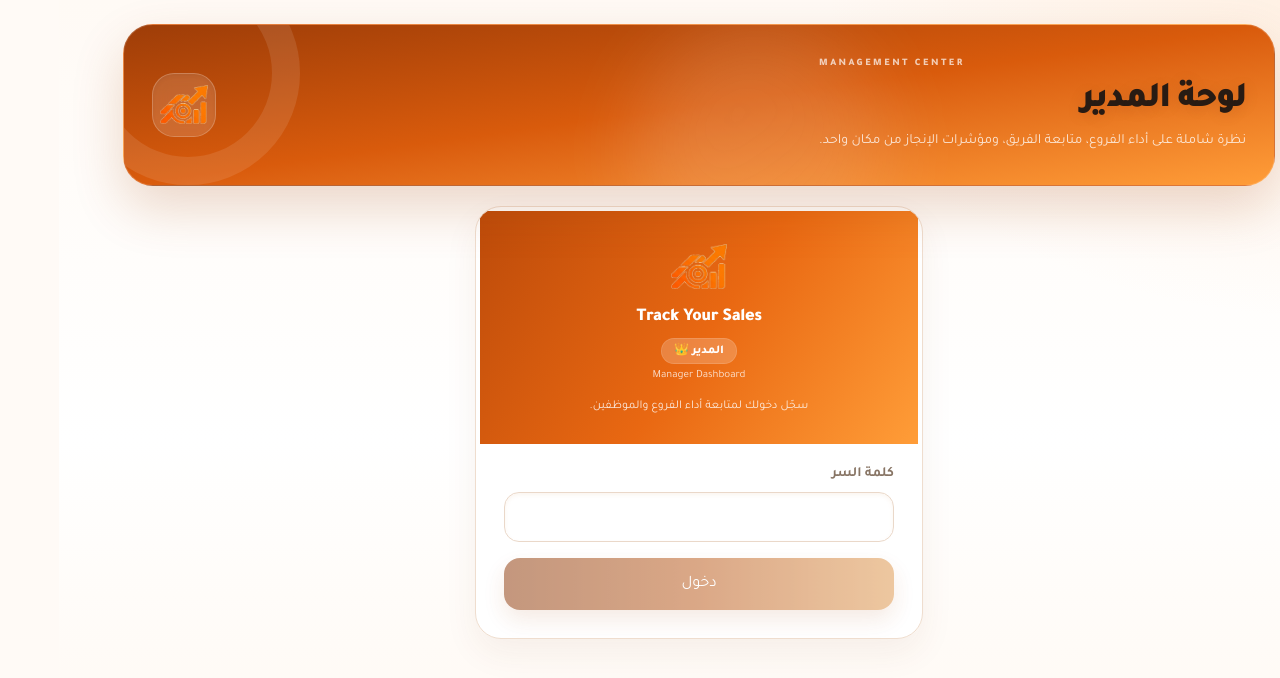
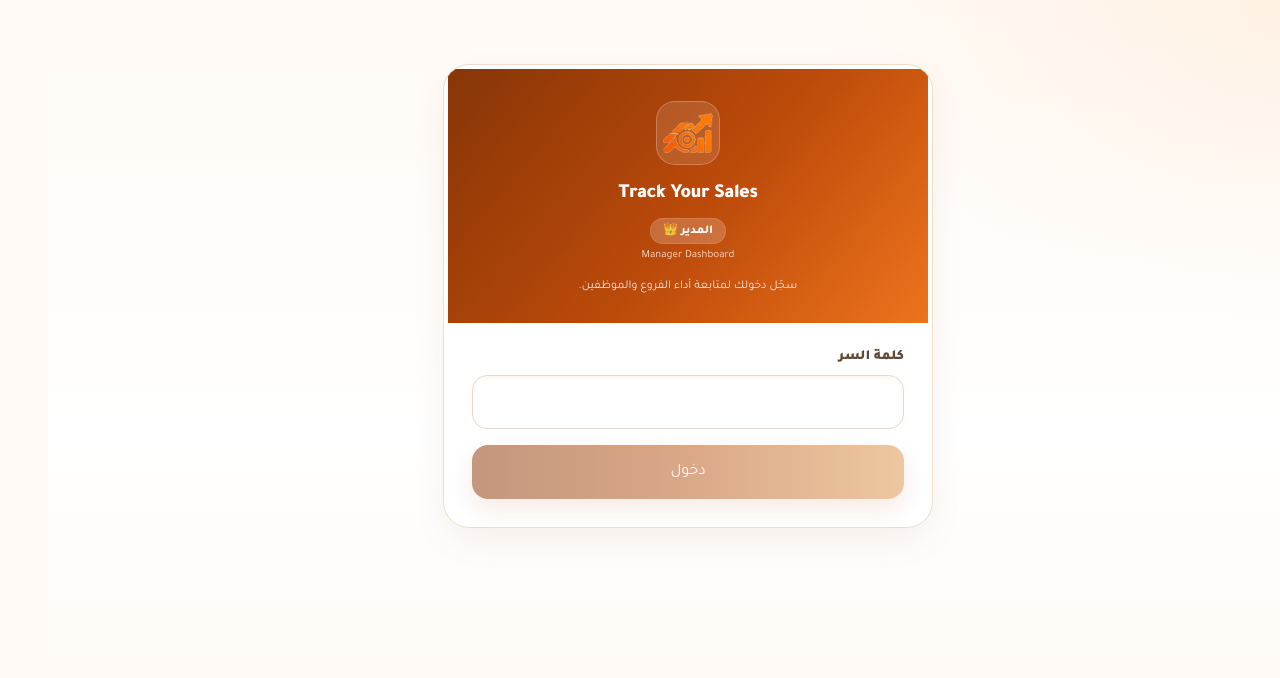
Before and after one commit to mahmoudkhairyy-cell/track-your-sales, a Next.js app: page /track-your-sales/manager in a window 1280 px wide. Shown: the top 678 px of the page. Built offline with nearby package versions, Linux system fonts and the light colour scheme.

Commit message:
Refine manager dashboard presentation

```diff
--- a/src/app/manager/page.tsx
+++ b/src/app/manager/page.tsx
@@ -396,7 +396,7 @@ export default function ManagerPage() {
   return (
     <main className="tys-page tys-page-manager min-h-screen bg-[radial-gradient(ellipse_at_top_right,_#ffe8d4_0%,_transparent_38%),linear-gradient(180deg,#fffaf5_0%,#fff6ed_48%,#fffaf7_100%)] px-3 py-4 text-[#38251a] sm:px-5 sm:py-6" dir="rtl">
       <div className="mx-auto max-w-6xl space-y-5">
-        <div className="relative isolate overflow-hidden rounded-[30px] bg-gradient-to-br from-[#9e3d08] via-[#d95b0c] to-[#ff9d38] px-5 py-6 text-white shadow-[0_20px_48px_rgba(173,75,13,0.22)] sm:px-7 sm:py-8">
+        <div className={`tys-manager-hero relative isolate overflow-hidden rounded-[30px] bg-gradient-to-br from-[#9e3d08] via-[#d95b0c] to-[#ff9d38] px-5 py-6 text-white shadow-[0_20px_48px_rgba(173,75,13,0.22)] sm:px-7 sm:py-8 ${rows === null ? "tys-manager-hero-login" : ""}`}>
           <div className="pointer-events-none absolute -left-12 -top-16 h-56 w-56 rounded-full border-[28px] border-white/10" />
           <div className="pointer-events-none absolute -bottom-24 right-1/3 h-64 w-64 rounded-full bg-white/10 blur-2xl" />
           <div className="relative flex flex-wrap items-center justify-between gap-4">
@@ -450,7 +450,7 @@ export default function ManagerPage() {
         ) : null}
 
         {rows === null ? (
-          <form onSubmit={load} className="mx-auto w-full max-w-md overflow-hidden rounded-[30px] border border-white/90 bg-white p-6 shadow-[0_24px_60px_rgba(151,72,17,0.13)] ring-1 ring-[#f1dfd0]/80 sm:p-7">
+          <form onSubmit={load} className="tys-manager-login mx-auto w-full max-w-md overflow-hidden rounded-[30px] border border-white/90 bg-white p-6 shadow-[0_24px_60px_rgba(151,72,17,0.13)] ring-1 ring-[#f1dfd0]/80 sm:p-7">
             <div className="-mx-6 -mt-6 mb-5 bg-[linear-gradient(125deg,#bd4b0a_0%,#e96812_52%,#ff9d38_100%)] px-6 py-7 text-center text-white">
               <img src="/track-your-sales/logo-mark.png" alt="" className="mx-auto h-14 w-14 object-contain" />
               <p className="mt-2 text-lg font-black tracking-tight" dir="ltr">Track Your Sales</p>
```
